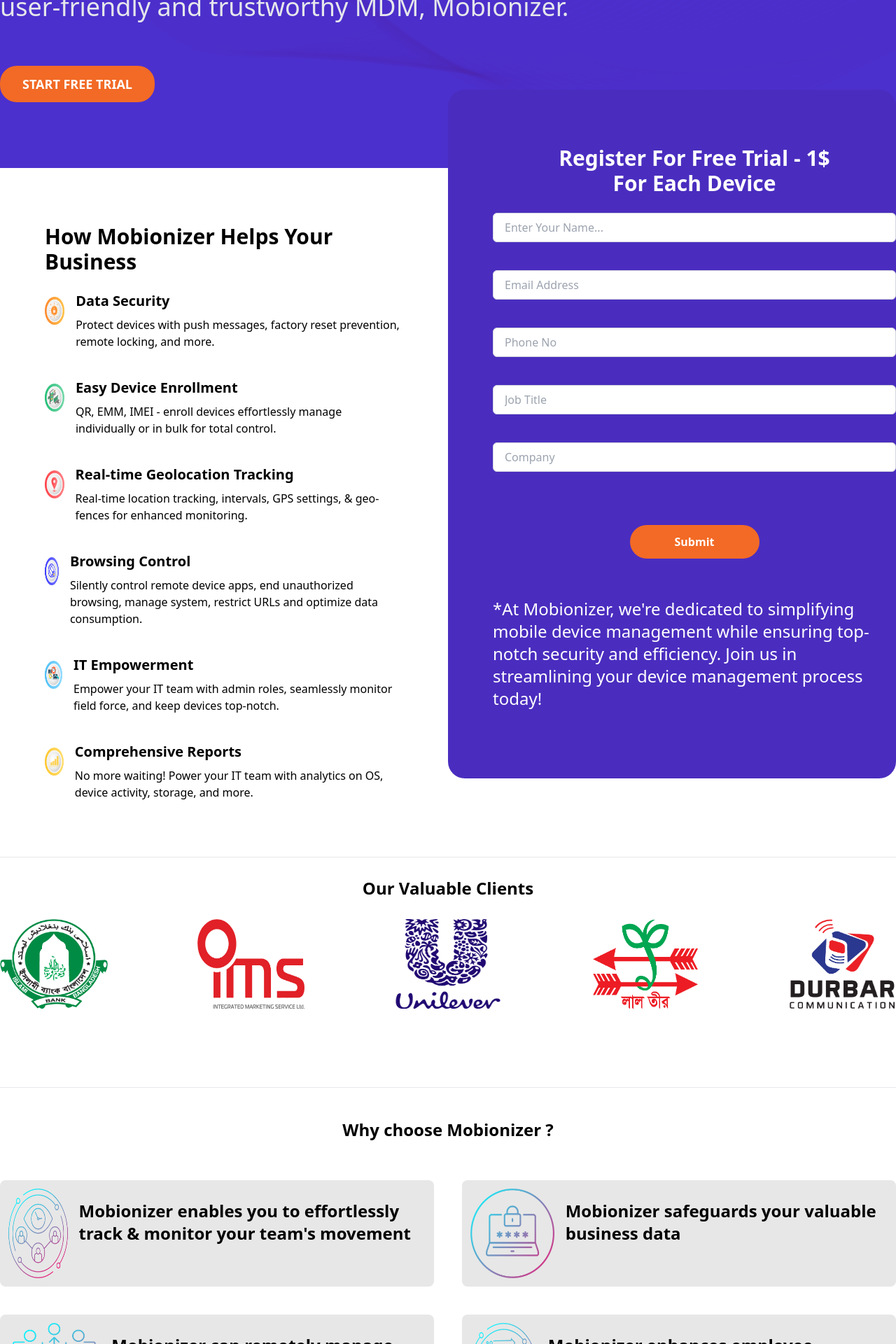
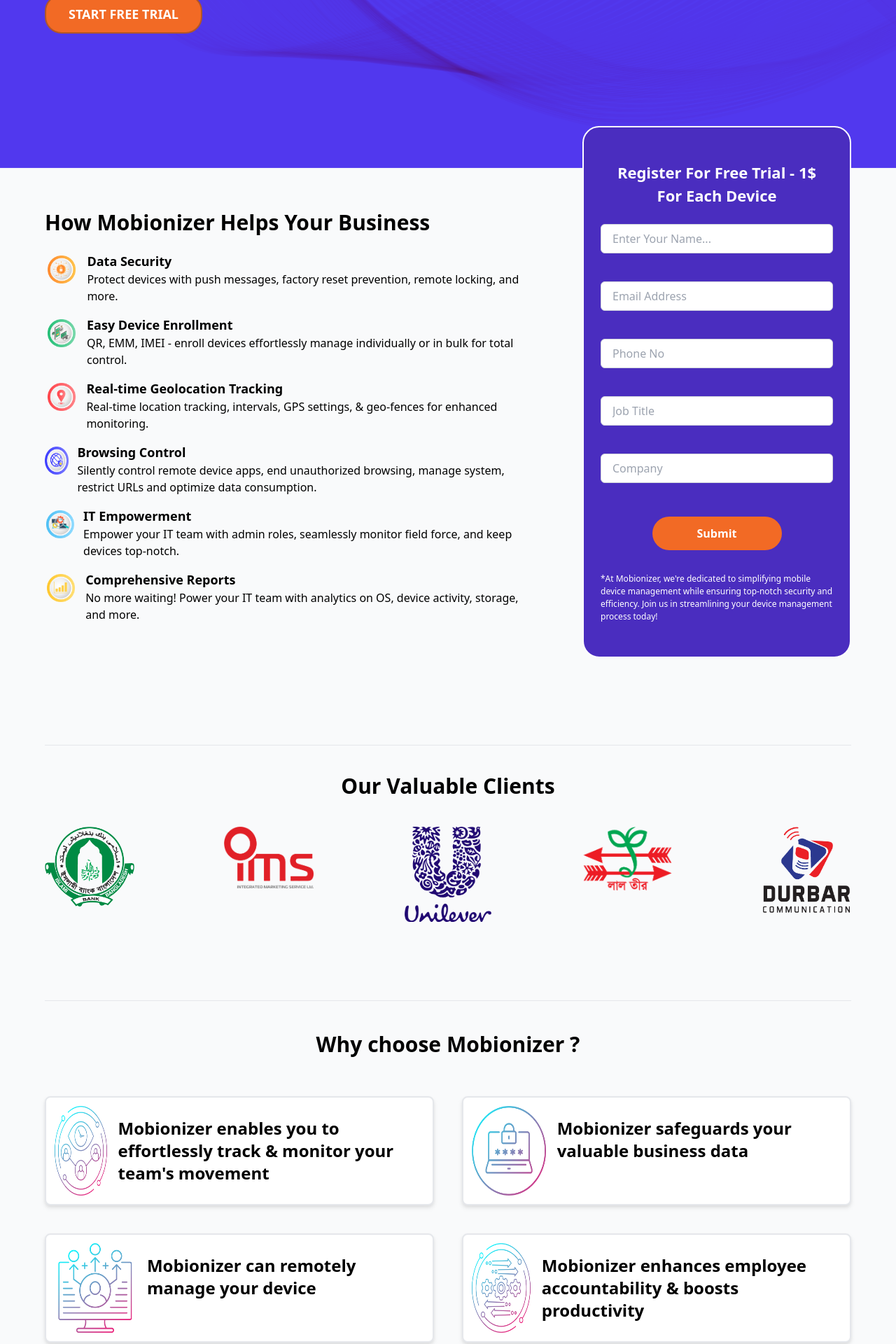
Before and after one commit to imranhossen1119999/my-tailwind, a React (Vite) app: page / in a window 1280 px wide. Shown: the part 560-2480 px from the top of the page at 70% size. Built offline with nearby package versions, Linux system fonts and the light colour scheme.

Commit message:
Latest update

```diff
--- a/package.json
+++ b/package.json
@@ -10,6 +10,7 @@
     "preview": "vite preview"
   },
   "dependencies": {
+    "emailjs-com": "^3.2.0",
     "icons": "^1.0.0",
     "react": "^18.3.1",
     "react-dom": "^18.3.1",
--- a/src/App.jsx
+++ b/src/App.jsx
@@ -12,7 +12,7 @@ import MobionizerBanner from "./component/MobionizerBanner";
 
 function App() {
   return (
-    <div>
+    <div className="bg-gray-50">
       <LandingPage />
       <Bussiness />
       <CompanyLogo />
--- a/src/component/Bussiness.jsx
+++ b/src/component/Bussiness.jsx
@@ -1,101 +1,136 @@
-import React from "react";
-
+import React, { useState } from "react";
+import emailjs from "emailjs-com";
 const Bussiness = () => {
-    return(
-        <div className="bg-[#fff] min-h-screen flex flex-col md:flex-row items-start md:items-center justify-center text-black font-sans">
-            <div className="container flex">
-        <div className="md:w-1/2 px-8 py-12 md:px-16 md:py-20 ">
+  const [data, setData] = useState({
+    name: "",
+    email: "",
+    phone: "",
+    company: "",
+    message: ""
+  })
+  const handleChange = (e) => {
+    setData({ ...data, [e.target.name]: e.target.value });
+  };
+  const handleSubmit = (e) => {
+    e.preventDefault();
+    emailjs
+      .send(
+        "service_inohyzo", // Replace with your EmailJS Service ID
+        "template_ny8g1ks", // Replace with your EmailJS Template ID
+        data,
+        "1HNu3Liy6Z7NBBQB-" // Replace with your EmailJS Public Key
+      )
+      .then(
+        (response) => {
+          console.log("Email sent successfully!", response);
+          alert("Message sent successfully!");
+          setDatauseState({
+            name: "",
+            email: "",
+            phone: "",
+            company: "",
+            message: ""
+          })
+        },
+        (error) => {
+          console.error("Failed to send email:", error);
+          alert("Failed to send message. Please try again.");
+        }
+      );
+  };
+  return (
+    <div className="min-h-screen flex flex-col md:flex-row items-start md:items-center justify-center text-black font-sans md:px-16 px-6">
+      <div className="container flex md:flex-row flex-col">
+        <div className="md:w-4/6 sm:w-[100%] px-8 md:pl-0 py-12 md:px-16 md:py-10 ">
           <h2 className="text-3xl font-bold mb-6">How Mobionizer Helps Your Business</h2>
-        <div className="space-y-10 ">
+          <div className="space-y-4">
             <div className="flex items-start">
-            <div className=" h-14 w-10 flex items-center justify-center mr-4">
-            <img src="../../src/assets/How Mobionizer/Data Security.png" alt="data-security" strokeWidth={1.5} stroke="currentColor" className="w-10 h-10 text-white" />
+              <div className="flex items-center justify-center w-[50px] h-[50px] mr-3">
+                <img src="../../src/assets/How Mobionizer/Data Security.png" alt="data-security" strokeWidth={1.5} stroke="currentColor" className="w-[40px] h-[40px] mx-auto" />
               </div>
               <div>
-        <h3 className="text-xl font-semibold mb-2">Data Security</h3>
+                <h3 className="text-[18px] font-semibold">Data Security</h3>
                 <p>Protect devices with push messages, factory reset prevention, remote locking, and more.</p>
               </div>
             </div>
             <div className="flex items-start">
-      <div className=" h-14 w-10 flex items-center justify-center mr-4">
-      <img src="../../src/assets/How Mobionizer/Easy Device Enrollment.png" alt="easy-device" strokeWidth={1.5} stroke="currentColor" className="w-10 h-10 text-white" />
+              <div className="flex items-center justify-center w-[50px] h-[50px] mr-3">
+                <img src="../../src/assets/How Mobionizer/Easy Device Enrollment.png" alt="easy-device" className="w-[40px] h-[40px] mx-auto" />
               </div>
               <div>
-        <h3 className="text-xl font-semibold mb-2">Easy Device Enrollment</h3>
+                <h3 className="text-[18px] font-semibold">Easy Device Enrollment</h3>
                 <p>QR, EMM, IMEI - enroll devices effortlessly manage individually or in bulk for total control.</p>
               </div>
             </div>
             <div className="flex items-start">
-      <div className=" h-14 w-10 flex items-center justify-center mr-4">
-      <img src="../../src/assets/How Mobionizer/Real-time Geolocation Tracking.png" alt="real-time" strokeWidth={1.5} stroke="currentColor" className="w-10 h-10 text-white" />
+              <div className="flex items-center justify-center w-[50px] h-[50px] mr-3">
+                <img src="../../src/assets/How Mobionizer/Real-time Geolocation Tracking.png" alt="real-time" strokeWidth={1.5} stroke="currentColor" className="w-[40px] h-[40px] mx-auto" />
               </div>
               <div>
-        <h3 className="text-xl font-semibold mb-2">Real-time Geolocation Tracking</h3>
+                <h3 className="text-[18px] font-semibold">Real-time Geolocation Tracking</h3>
                 <p>Real-time location tracking, intervals, GPS settings, & geo-fences for enhanced monitoring.</p>
               </div>
             </div>
             <div className="flex items-start">
-      <div className=" h-14 w-10 flex items-center justify-center mr-4">
-      <img src="../../src/assets/How Mobionizer/Browsing Control.png" alt="browsing-control" strokeWidth={1.5} stroke="currentColor" className="w-10 h-10 text-white" />
+              <div className="flex items-center justify-center w-[50px] h-[50px] mr-3">
+                <img src="../../src/assets/How Mobionizer/Browsing Control.png" alt="browsing-control" strokeWidth={1.5} stroke="currentColor" className="w-[40px] h-[40px] mx-auto" />
               </div>
               <div>
-        <h3 className="text-xl font-semibold mb-2">Browsing Control</h3>
+                <h3 className="text-[18px] font-semibold">Browsing Control</h3>
                 <p>Silently control remote device apps, end unauthorized browsing, manage system, restrict URLs and optimize data consumption.</p>
               </div>
             </div>
             <div className="flex items-start">
-      <div className=" h-14 w-10 flex items-center justify-center mr-4">
-        <img src="../../src/assets/How Mobionizer/IT Empowerment.png" alt="it-empowerment" strokeWidth={1.5} stroke="currentColor" className="w-10 h-10 text-white" />
+              <div className="flex items-center justify-center w-[50px] h-[50px] mr-3">
+                <img src="../../src/assets/How Mobionizer/IT Empowerment.png" alt="it-empowerment" strokeWidth={1.5} stroke="currentColor" className="w-[40px] h-[40px] mx-auto" />
               </div>
               <div>
-        <h3 className="text-xl font-semibold mb-2">IT Empowerment</h3>
+                <h3 className="text-[18px] font-semibold">IT Empowerment</h3>
                 <p>Empower your IT team with admin roles, seamlessly monitor field force, and keep devices top-notch.</p>
               </div>
             </div>
             <div className="flex items-start">
-      <div className=" h-14 w-10 flex items-center justify-center mr-4">
-      <img src="../../src/assets/How Mobionizer/Comprehensive Reports.png" alt="comprehensive-report" strokeWidth={1.5} stroke="currentColor" className="w-10 h-10 text-white" />
+              <div className="flex items-center justify-center w-[50px] h-[50px] mr-3">
+                <img src="../../src/assets/How Mobionizer/Comprehensive Reports.png" alt="comprehensive-report" strokeWidth={1.5} stroke="currentColor" className="w-[40px] h-[40px] mx-auto" />
               </div>
               <div>
-        <h3 className="text-xl font-semibold mb-2">Comprehensive Reports</h3>
+                <h3 className="text-[18px] font-semibold">Comprehensive Reports</h3>
                 <p>No more waiting! Power your IT team with analytics on OS, device activity, storage, and more.</p>
               </div>
             </div>
           </div>
         </div>
         {/* Right Side (Form) */}
-<div className="md:w-1/2 bg-[#4A2DBF] text-gray-800 px-8 py-12 rounded-3xl border-white md:px-16 md:py-20 relative -top-28">
-<div className="absolute ">
+        <div className="md:w-2/6 sm:w-[100%] bg-[#4A2DBF] z-40 flex justify-center text-gray-800 px-6 py-12 rounded-3xl border-white border-2  relative md:-top-20 top-10">
           <div className="max-w-xl mx-auto ">
-    <h2 className="text-3xl font-bold mb-6 text-center text-white">Register For Free Trial - 1$ <br /> For Each Device</h2>
-    <form className="space-y-10">
+            <h2 className="text-[22px] font-bold mb-6 text-center text-white">Register For Free Trial - 1$ <br /> For Each Device</h2>
+            <form className="space-y-10" onSubmit={handleSubmit}>
               <div>
-       <input type="text" className="w-full border border-gray-300 px-4 py-2 rounded-md focus:outline-none focus:ring-2 focus:ring-blue-500" placeholder="Enter Your Name..." required />
+                <input type="text" name="name" value={data.name} onChange={handleChange} className="w-full border border-gray-300 px-4 py-2 rounded-md focus:outline-none focus:ring-2 focus:ring-blue-500" placeholder="Enter Your Name..." required />
               </div>
               <div>
-            <input type="email" className="w-full border border-gray-300 px-4 py-2 rounded-md focus:outline-none focus:ring-2 focus:ring-blue-500" placeholder="Email Address" required />
+                <input type="email" name="email" value={data.email} onChange={handleChange} className="w-full border border-gray-300 px-4 py-2 rounded-md focus:outline-none focus:ring-2 focus:ring-blue-500" placeholder="Email Address" required />
               </div>
               <div>
-            <input type="tel" className="w-full border border-gray-300 px-4 py-2 rounded-md focus:outline-none focus:ring-2 focus:ring-blue-500" placeholder="Phone No" required />
+                <input type="tel" name="phone" value={data.phone} onChange={handleChange} className="w-full border border-gray-300 px-4 py-2 rounded-md focus:outline-none focus:ring-2 focus:ring-blue-500" placeholder="Phone No" required />
               </div>
               <div>
-            <input type="text" className="w-full border border-gray-300 px-4 py-2 rounded-md focus:outline-none focus:ring-2 focus:ring-blue-500" placeholder="Job Title" required />
+                <input type="text" name="company" value={data.company} onChange={handleChange} className="w-full border border-gray-300 px-4 py-2 rounded-md focus:outline-none focus:ring-2 focus:ring-blue-500" placeholder="Job Title" required />
               </div>
               <div>
-            <input type="text" className="w-full border border-gray-300 px-4 py-2 rounded-md focus:outline-none focus:ring-2 focus:ring-blue-500" placeholder="Company" required />
+                <input type="text" name="message" value={data.message} onChange={handleChange} className="w-full border border-gray-300 px-4 py-2 rounded-md focus:outline-none focus:ring-2 focus:ring-blue-500" placeholder="Company" required />
               </div>
               <div className="text-center">
-            <button type="submit" className="bg-[#F26A25] text-white font-bold py-3 px-16 mt-9 rounded-3xl hover:bg-[#e65811] transition duration-300">
+                <button type="submit" className="bg-[#F26A25] text-white font-bold py-3 px-16 mt-2 rounded-3xl hover:bg-[#e65811] transition duration-300">
                   Submit
                 </button>
               </div>
             </form>
-  <div className="mt-6 text-xl">
-    <p className="text-white text-2xl mt-14">*At Mobionizer, we're dedicated to simplifying mobile device management while ensuring top-notch security and efficiency.
+            <div className="mt-8 text-[12px]">
+              <p className="text-white text-[12px]">*At Mobionizer, we're dedicated to simplifying mobile device management while ensuring top-notch security and efficiency.
                 Join us in streamlining your device management process today!
               </p>
 
-</div>
             </div>
           </div>
         </div>
--- a/src/component/ChooseMobionizer.jsx
+++ b/src/component/ChooseMobionizer.jsx
@@ -6,13 +6,13 @@ import employeeAccountability from '../../src/assets/Why choose Mobionizer/emplo
 import facilitatesSeamless from '../../src/assets/Why choose Mobionizer/facilitates seamless.png';
 
 const chooseMobionizer = () => {
-    return(
-        <div className="bg-[#fff] flex items-start md:items-center justify-center text-black font-sans mt-28 mb-11">
+    return (
+        <div className="flex items-start md:items-center justify-center text-black font-sans mt-10 md:mt-28 mb-11 md:px-16 px-6">
             <div className="container">
                 <hr className="mb-5" />
-                <h2 className="flex justify-center text-2xl font-bold mt-11 mb-14">Why choose Mobionizer ?</h2>
-                <div className=" grid grid-cols-2 gap-10">
-                    <div className="flex items-start px-3 py-3 bg-[#E7E7E7] shadow-white rounded-lg">
+                <h2 className="flex justify-center text-[28px] md:text-3xl font-bold mt-11 mb-14">Why choose Mobionizer ?</h2>
+                <div className="grid grid-cols-1 md:grid-cols-2 gap-y-8 md:gap-10">
+                    <div className="flex items-center md:items-start px-3 py-3 bg-[#ffffff] drop-shadow-md border-2 border-gray rounded-lg">
                         <div className="">
                             <img src={trackMonitor} alt="#" className="w-40 h-32" />
                         </div>
@@ -22,7 +22,7 @@ const chooseMobionizer = () => {
                                 your team's movement</p>
                         </div>
                     </div>
-                    <div className="flex items-start px-3 py-3 bg-[#E7E7E7] shadow-white rounded-lg">
+                    <div className="flex items-start  px-3 py-3 bg-[#ffffff] drop-shadow-md border-2 border-gray rounded-lg">
                         <div className="">
                             <img src={safeGuard} alt="#" className="w-40 h-32" />
                         </div>
@@ -31,7 +31,7 @@ const chooseMobionizer = () => {
                                 valuable business data</p>
                         </div>
                     </div>
-                    <div className="flex items-start px-3 py-3 bg-[#E7E7E7] shadow-white rounded-lg">
+                    <div className="flex items-start px-3 py-3 bg-[#ffffff] drop-shadow-md border-2 border-gray rounded-lg">
                         <div className="">
                             <img src={remotelyManage} alt="#" className="w-40 h-32" />
                         </div>
@@ -40,7 +40,7 @@ const chooseMobionizer = () => {
                                 manage your device</p>
                         </div>
                     </div>
-                    <div className="flex items-start px-3 py-3 bg-[#E7E7E7] shadow-white rounded-lg">
+                    <div className="flex items-start px-3 py-3 bg-[#ffffff] drop-shadow-md border-2 border-gray rounded-lg">
                         <div className="">
                             <img src={employeeAccountability} alt="#" className="w-40 h-32" />
                         </div>
@@ -50,7 +50,8 @@ const chooseMobionizer = () => {
                                 boosts productivity</p>
                         </div>
                     </div>
-                    <div className="flex items-start px-3 py-3 bg-[#E7E7E7] shadow-white rounded-lg">
+                    <div className="w-full flex justify-center md:col-span-2">
+                        <div className="flex items-start px-3 py-3 bg-[#ffffff] drop-shadow-md border-2 border-gray rounded-lg w-[100%] md:w-[calc(50%-0.5rem)]">
                             <div className="">
 
                                 <img src={facilitatesSeamless} alt="#" className="w-40 h-32" />
@@ -62,7 +63,7 @@ const chooseMobionizer = () => {
                             </div>
                         </div>
                     </div>
-
+                </div>
             </div>
         </div>
     )
--- a/src/component/CompanyLogo.jsx
+++ b/src/component/CompanyLogo.jsx
@@ -8,25 +8,25 @@ import Durbar from '../../src/assets/Our Valuable Clients/Durbar.png';
 const CompanyLogo = () => {
     return (
         <>
-            <div className="bg-[#fff] flex items-start md:items-center justify-center text-black font-sans">
+            <div className="flex items-start md:items-center justify-center text-black font-sans md:px-16 px-6 mt-6">
                 <div className="container">
                     <hr className="mb-5" />
-                    <h2 className="flex justify-center text-2xl font-bold mt-7 mb-7">Our Valuable Clients</h2>
-                    <div className=" grid grid-cols-5 gap-[10vw]">
+                    <h2 className="flex justify-center text-3xl font-bold my-10">Our Valuable Clients</h2>
+                    <div className="grid grid-cols-2 md:grid-cols-5 gap-[10vw]">
                         <div className="">
-                            <img src={islami} alt="" className="w-40 h-32" />
+                            <img src={islami} alt="" className="w-40" />
                         </div>
                         <div className="">
-                            <img src={IMS} alt="" className="w-40 h-32" />
+                            <img src={IMS} alt="" className="w-40" />
                         </div>
                         <div className="">
-                            <img src={unilever} alt="" className="w-40 h-32" />
+                            <img src={unilever} alt="" className="w-40" />
                         </div>
                         <div className="">
-                            <img src={lalTeer} alt="" className="w-40 h-32" />
+                            <img src={lalTeer} alt="" className="w-40" />
                         </div>
                         <div className="">
-                            <img src={Durbar} alt="" className="w-40 h-32" />
+                            <img src={Durbar} alt="" className="w-40" />
                         </div>
                     </div>
                 </div>
--- a/src/component/LandingPage.jsx
+++ b/src/component/LandingPage.jsx
@@ -3,11 +3,11 @@ import React from "react";
 
 const LandingPage = () => {
   return (
-    <div className="relative h-screen w-screen bg-[#4A2DBF] overflow-hidden">
-      {/* Placeholder Background (REPLACE THIS) */}
-      <div className="absolute inset-0 bg-cover bg-center" style={{ backgroundImage: "url('../../src/assets/Top Banner/t-banner-01.png')" }}> {/* Replace with your image URL */}
-        <div className="absolute inset-0 bg-[#4A2DBF]/70"></div> {/* Dark overlay */}
-      </div>
+    <div className="relative h-screen w-screen overflow-hidden bg-cover bg-center md:px-16 px-6" style={{ backgroundImage: "url('../../src/assets/Top Banner/t-banner-01.png')" }}>
+
+      {/* <div className=" inset-0 bg-cover bg-center sm:pt-20" style={{ backgroundImage: "url('../../src/assets/Top Banner/t-banner-01.png')" }}>
+        <div className="absolute inset-0 bg-[#4A2DBF]/70"></div>
+      </div> */}
 
       <div className="relative z-10 h-full flex flex-col justify-center items-center px-4 md:px-0">
         <div className="container">
@@ -17,15 +17,15 @@ const LandingPage = () => {
           </div>
           <h2 className="text-white mb-2">MOBIONIZER</h2>
           {/* Title & Subtitle */}
-          <h1 className="text-white font-bold text-4xl md:text-5xl lg:text-7xl mb-8 leading-tight">
+          <h1 className="text-white font-bold text-3xl md:text-3xl lg:text-4xl w-[100%] mb-8 leading-tight lg:w-[80%]">
             Track your sales force and remotely control your organization's mobile devices
           </h1>
-          <p className="text-gray-200 text-lg md:text-xl lg:text-4xl mb-16">
+          <p className="text-gray-200 text-lg md:text-xl lg:text-xl mb-16 w-[100%] lg:w-[80%]">
             Mobionizer Mobile Device Management (MDM) solution is trusted by a diverse range of clients. Secure & control your endpoint workforce with user-friendly and trustworthy MDM, Mobionizer.
           </p>
 
           {/* Button */}
-          <button className="bg-[#F26A25] text-white font-bold py-3 p-8 rounded-3xl text-lg hover:bg-[#e65811] transition duration-300">
+          <button className="bg-[#F26A25] border-[#b15628] border-2 text-white font-bold py-3 p-8 rounded-3xl text-lg hover:bg-[#e65811] transition duration-300">
             START FREE TRIAL
           </button>
         </div>
--- a/src/component/NewsBlogSection.jsx
+++ b/src/component/NewsBlogSection.jsx
@@ -2,7 +2,7 @@ import React from "react";
 
 const NewsBlogSection = () => {
     return(
-        <div className="bg-gray-50 py-16 px-6 md:px-16 flex flex-col md:flex-row items-center">
+        <div className="bg-gray-50 py-6 md:py-16 px-6 md:px-16 flex flex-col md:flex-row items-center">
 
       {/* Left Section */}
       <div className="w-full md:w-1/3">
--- a/src/component/Testimonials.jsx
+++ b/src/component/Testimonials.jsx
@@ -26,7 +26,7 @@ const testimonials = [
 
 const Testimonials = () => {
   return (
-    <div className=" bg-blue-900 text-white py-10 px-4 flex flex-col items-center">
+    <div className=" bg-blue-900 text-white py-10 flex flex-col items-center md:px-16 px-6">
       <div className="container">
       <div className="grid grid-cols-1 md:grid-cols-2 lg:grid-cols-4 gap-6">
       <div className="text-center mb-10">
```
Also changed, not shown: src/component/ContactForm.jsx (+57 -17 lines), src/component/ContactSection.jsx (+7 -7 lines), src/component/MobionizerBanner.jsx (+5 -3 lines), 1 other file (tests, documents, lock files or other folders). Lines whose indentation alone changed are shown as unchanged.
